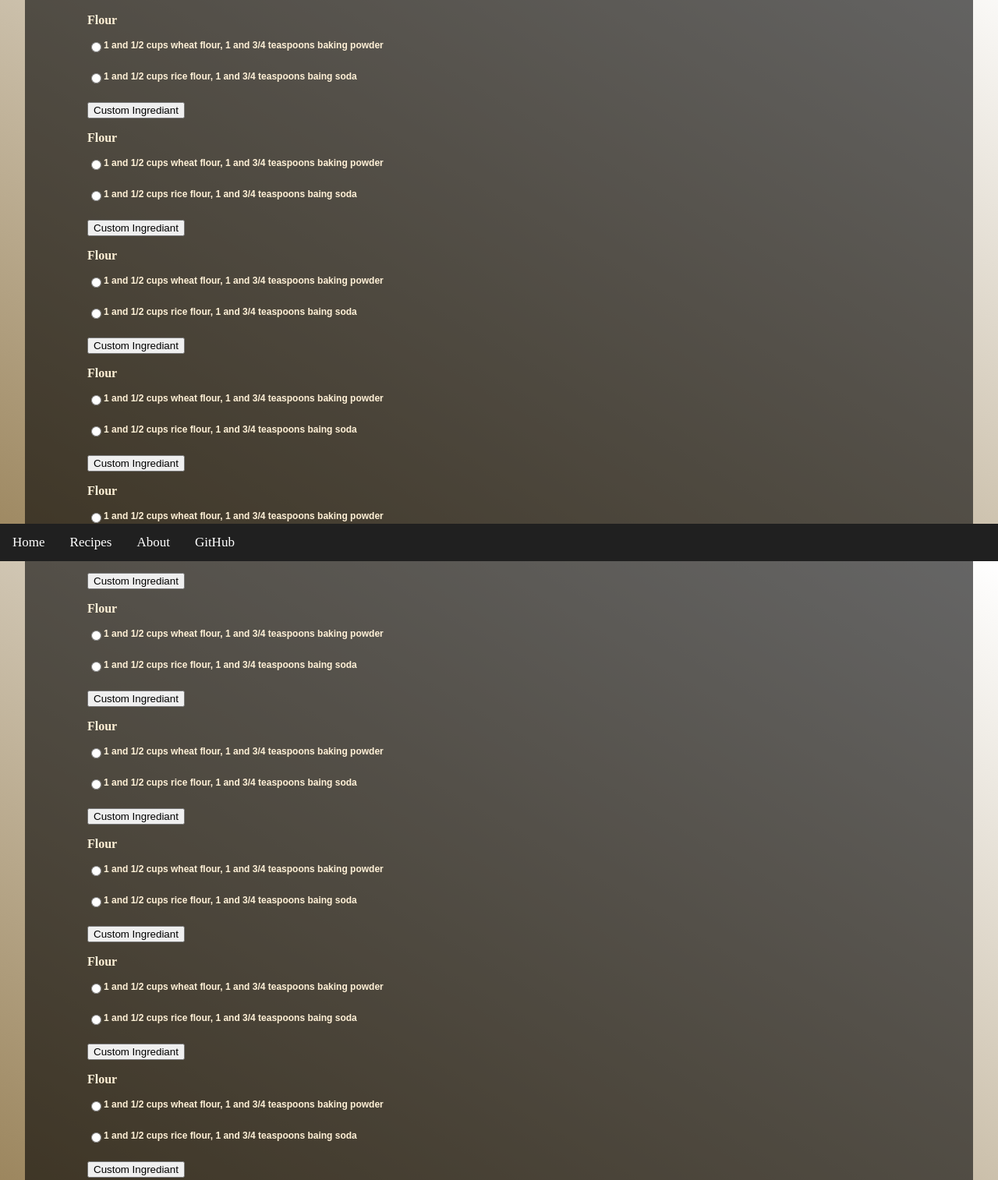
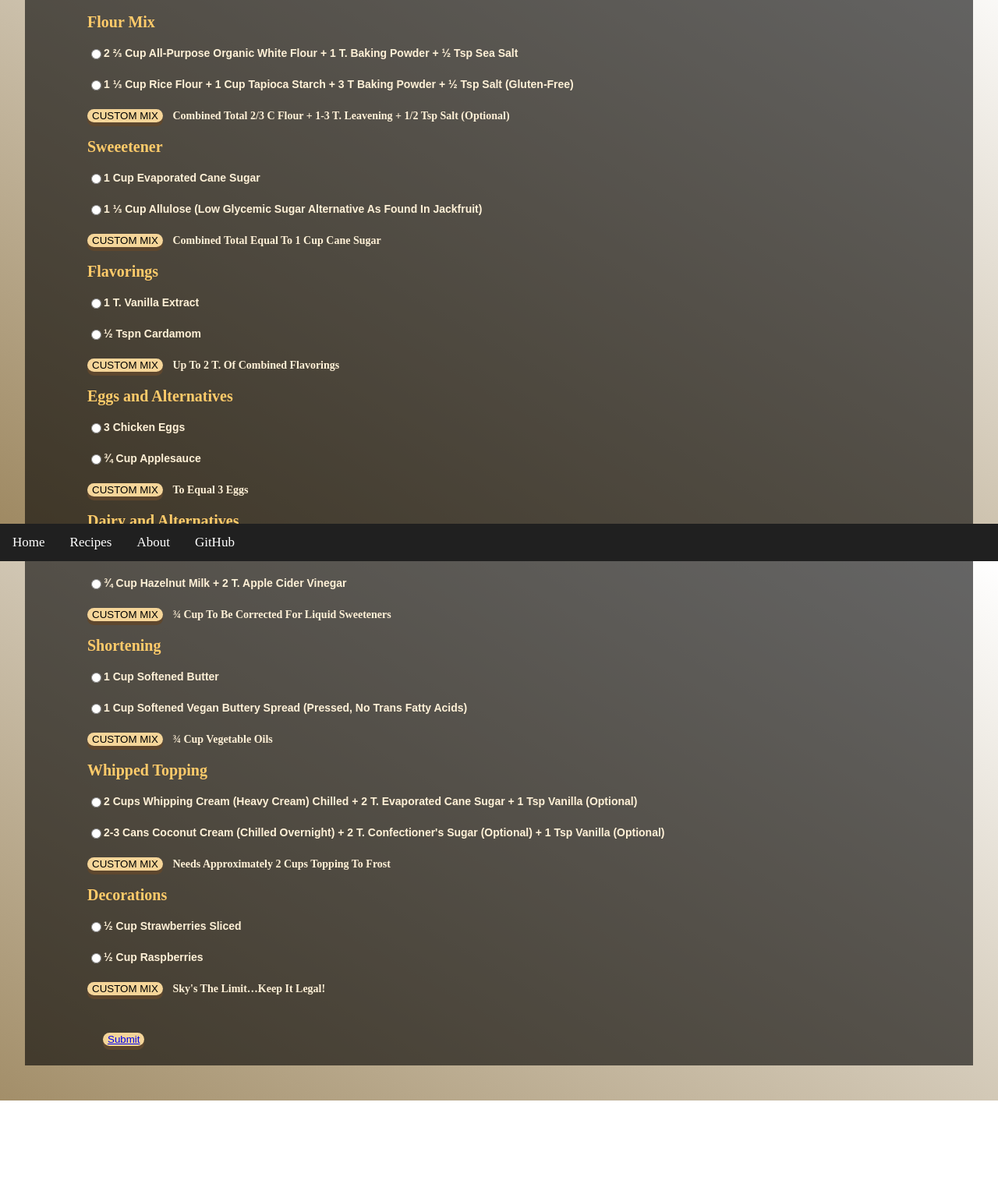
Before and after one commit to Julian-Gallegos/cake-for-all, a plain HTML site: page ingrediants.html in a window 1280 px wide. Shown: the part 80-1594 px from the top of the page at 78% size. After the commit the page ends 1492 px from the top, so only its background shows below. Drawn offline with Linux system fonts and the light colour scheme; a web font is replaced by a local one.

Commit message:
Ingrediants page filled out

```diff
--- a/css/styles.css
+++ b/css/styles.css
@@ -121,11 +121,30 @@ ul[class=radios] li {
 }
 
 p {
-    font-size: 16px;
-    color: rgb(255, 241, 215);
+    font-size: 20px;
+    color: rgb(255, 203, 106);
 }
 
-button[class=submit] {
+.custom {
+    background-color: rgb(245, 213, 153);
+    color: black;
+    box-shadow: 0 5px rgb(94, 71, 46);
+    border: none;
+    border-radius: 15px;
+    text-transform: capitalize;
+}
+
+.custom:hover {
+    background-color: rgb(216, 166, 75);
+    color: black;
+}
+
+.custom:active {
+    box-shadow: 0 3px rgba(0,0,0,.1);
+    transform: translateY(4px);
+}
+
+.submit {
     margin-left: 100px;
 }
 
@@ -139,11 +158,19 @@ button[class=submit] {
 }
 .label {
     height:40px;
-    font-size:12px;
+    font-size:14px;
     color: rgb(255, 241, 215);
     font-weight:bold;
     font-family:Arial, sans-serif;
     float:left;
+    text-transform: capitalize;
+}
+
+.customtext {
+    color: rgb(255, 241, 215);
+    font-size:14px;
+    text-transform: capitalize;
+    padding-left: 10px;
 }
 
 .clear {
--- a/ingrediants.html
+++ b/ingrediants.html
@@ -16,118 +16,96 @@
             <h1 class="ingrediants">
                 <ul class="radios">
                     <li>
-                        <p>Flour</p>
+                        <p>Flour Mix</p>
                         <div class="radio"><input type="radio" name="flour" id="flour1" value1="dryIngrediants" value="0"></div>
                         <!-- Refer to values when referencing radios that are clicked on, check backend list corresponding with value1 and dereference at index corresponding with value  -->
-                        <div class="label">1 and 1/2 cups wheat flour, 1 and 3/4 teaspoons baking powder</div>
+                        <label for="flour1" class="label">2 ⅔ cup all-purpose organic white flour + 1 T. Baking powder + ½ tsp sea salt </label>
                         <div class="clear"></div>
-                        <div class="radio"><input type="radio" name="flour" id="flour2" value=" 1 and 1/2 cups wheat flour, 1 and 3/4 teaspoons baking powder"></div>
-                        <div class="label">1 and 1/2 cups rice flour, 1 and 3/4 teaspoons baing soda</div>
+                        <div class="radio"><input type="radio" name="flour" id="flour2" value1="dryIngrediants" value="1"></div>
+                        <label for="flour2" class="label">1 ⅓ cup Rice Flour + 1 cup Tapioca Starch + 3 T Baking Powder + ½ tsp Salt (Gluten-free)</label>
                         <div class="clear"></div>
-                        <button class="custom">Custom Ingrediant</button>
+                        <button class="custom" id="customflour">CUSTOM MIX</button>
+                        <label class="customtext">Combined total 2/3 c flour + 1-3 T. leavening + 1/2 tsp salt (optional)</label>
                     </li>
                     <li>
-                        <p>Flour</p>
-                        <div class="radio"><input type="radio" name="flour" id="flour1" value=" 1 and 1/2 cups wheat flour, 1 and 3/4 teaspoons baking powder"></div>
-                        <div class="label">1 and 1/2 cups wheat flour, 1 and 3/4 teaspoons baking powder</div>
+                        <p>Sweeetener</p>
+                        <div class="radio"><input type="radio" name="sweet" id="sweet1" value1="sugarIngrediants" value="0"></div>
+                        <label for="sweet1" class="label">1 cup Evaporated Cane Sugar</label>
                         <div class="clear"></div>
-                        <div class="radio"><input type="radio" name="flour" id="flour2" value=" 1 and 1/2 cups wheat flour, 1 and 3/4 teaspoons baking powder"></div>
-                        <div class="label">1 and 1/2 cups rice flour, 1 and 3/4 teaspoons baing soda</div>
+                        <div class="radio"><input type="radio" name="sweet" id="sweet2" value1="sugarIngrediants" value="1"></div>
+                        <label for="sweet2" class="label">1 ⅓ cup allulose (low glycemic sugar alternative as found in Jackfruit)</label>
                         <div class="clear"></div>
-                        <button class="custom">Custom Ingrediant</button>
+                        <button class="custom" id="customsweet">CUSTOM MIX</button>
+                        <label class="customtext">combined total equal to 1 cup cane sugar</label>
                     </li>
                     <li>
-                        <p>Flour</p>
-                        <div class="radio"><input type="radio" name="flour" id="flour1" value=" 1 and 1/2 cups wheat flour, 1 and 3/4 teaspoons baking powder"></div>
-                        <div class="label">1 and 1/2 cups wheat flour, 1 and 3/4 teaspoons baking powder</div>
+                        <p>Flavorings</p>
+                        <div class="radio"><input type="radio" name="flour" id="flavor1" value1="Ingrediants" value="0"></div>
+                        <label for="flavor1" class="label">1 T. vanilla extract</label>
                         <div class="clear"></div>
-                        <div class="radio"><input type="radio" name="flour" id="flour2" value=" 1 and 1/2 cups wheat flour, 1 and 3/4 teaspoons baking powder"></div>
-                        <div class="label">1 and 1/2 cups rice flour, 1 and 3/4 teaspoons baing soda</div>
+                        <div class="radio"><input type="radio" name="flour" id="flavor2" value1="Ingrediants" value="1"></div>
+                        <label for="flavor2" class="label">½ tspn Cardamom</label>
                         <div class="clear"></div>
-                        <button class="custom">Custom Ingrediant</button>
+                        <button class="custom" id="customflavor">CUSTOM MIX</button>
+                        <label class="customtext">up to 2 T. of combined flavorings</label>
                     </li>
                     <li>
-                        <p>Flour</p>
-                        <div class="radio"><input type="radio" name="flour" id="flour1" value=" 1 and 1/2 cups wheat flour, 1 and 3/4 teaspoons baking powder"></div>
-                        <div class="label">1 and 1/2 cups wheat flour, 1 and 3/4 teaspoons baking powder</div>
+                        <p>Eggs and Alternatives</p>
+                        <div class="radio"><input type="radio" name="flour" id="egg1" value1="Ingrediants" value="0"></div>
+                        <label for="egg1" class="label">3 chicken eggs</label>
                         <div class="clear"></div>
-                        <div class="radio"><input type="radio" name="flour" id="flour2" value=" 1 and 1/2 cups wheat flour, 1 and 3/4 teaspoons baking powder"></div>
-                        <div class="label">1 and 1/2 cups rice flour, 1 and 3/4 teaspoons baing soda</div>
+                        <div class="radio"><input type="radio" name="flour" id="egg2" value1="Ingrediants" value="1"></div>
+                        <label for="egg2" class="label">¾ cup applesauce</label>
                         <div class="clear"></div>
-                        <button class="custom">Custom Ingrediant</button>
+                        <button class="custom" id="customegg">CUSTOM MIX</button>
+                        <label class="customtext">to equal 3 eggs</label>
                     </li>
                     <li>
-                        <p>Flour</p>
-                        <div class="radio"><input type="radio" name="flour" id="flour1" value=" 1 and 1/2 cups wheat flour, 1 and 3/4 teaspoons baking powder"></div>
-                        <div class="label">1 and 1/2 cups wheat flour, 1 and 3/4 teaspoons baking powder</div>
+                        <p>Dairy and Alternatives</p>
+                        <div class="radio"><input type="radio" name="flour" id="dairy1" value1="Ingrediants" value="0"></div>
+                        <label for="dairy1" class="label">¾ cup whole cowmilk</label>
                         <div class="clear"></div>
-                        <div class="radio"><input type="radio" name="flour" id="flour2" value=" 1 and 1/2 cups wheat flour, 1 and 3/4 teaspoons baking powder"></div>
-                        <div class="label">1 and 1/2 cups rice flour, 1 and 3/4 teaspoons baing soda</div>
+                        <div class="radio"><input type="radio" name="flour" id="dairy2" value1="Ingrediants" value="1"></div>
+                        <label for="dairy2" class="label">¾ cup Hazelnut milk + 2 T. apple cider vinegar</label>
                         <div class="clear"></div>
-                        <button class="custom">Custom Ingrediant</button>
+                        <button class="custom" id="customdairy">CUSTOM MIX</button>
+                        <label class="customtext">¾ cup to be corrected for liquid sweeteners</label>
                     </li>
                     <li>
-                        <p>Flour</p>
-                        <div class="radio"><input type="radio" name="flour" id="flour1" value=" 1 and 1/2 cups wheat flour, 1 and 3/4 teaspoons baking powder"></div>
-                        <div class="label">1 and 1/2 cups wheat flour, 1 and 3/4 teaspoons baking powder</div>
+                        <p>Shortening</p>
+                        <div class="radio"><input type="radio" name="flour" id="shortening1" value1="Ingrediants" value="0"></div>
+                        <label for="shortening1" class="label">1 cup softened butter</label>
                         <div class="clear"></div>
-                        <div class="radio"><input type="radio" name="flour" id="flour2" value=" 1 and 1/2 cups wheat flour, 1 and 3/4 teaspoons baking powder"></div>
-                        <div class="label">1 and 1/2 cups rice flour, 1 and 3/4 teaspoons baing soda</div>
+                        <div class="radio"><input type="radio" name="flour" id="shortening2" value1="Ingrediants" value="1"></div>
+                        <label for="shortening2" class="label">1 cup softened vegan buttery spread (pressed, no trans fatty acids)</label>
                         <div class="clear"></div>
-                        <button class="custom">Custom Ingrediant</button>
+                        <button class="custom" id="customshortening">CUSTOM MIX</button>
+                        <label class="customtext">¾ cup vegetable oils</label>
                     </li>
                     <li>
-                        <p>Flour</p>
-                        <div class="radio"><input type="radio" name="flour" id="flour1" value=" 1 and 1/2 cups wheat flour, 1 and 3/4 teaspoons baking powder"></div>
-                        <div class="label">1 and 1/2 cups wheat flour, 1 and 3/4 teaspoons baking powder</div>
+                        <p>Whipped Topping</p>
+                        <div class="radio"><input type="radio" name="flour" id="topping1" value1="Ingrediants" value="0"></div>
+                        <label for="topping1" class="label">2 cups whipping cream (heavy cream) chilled + 2 T. evaporated cane sugar + 1 tsp vanilla (optional)</label>
                         <div class="clear"></div>
-                        <div class="radio"><input type="radio" name="flour" id="flour2" value=" 1 and 1/2 cups wheat flour, 1 and 3/4 teaspoons baking powder"></div>
-                        <div class="label">1 and 1/2 cups rice flour, 1 and 3/4 teaspoons baing soda</div>
+                        <div class="radio"><input type="radio" name="flour" id="topping2" value1="Ingrediants" value="1"></div>
+                        <label for="topping2" class="label">2-3 cans Coconut Cream (chilled overnight) + 2 T. confectioner's sugar (optional) + 1 tsp vanilla (optional)</label>
                         <div class="clear"></div>
-                        <button class="custom">Custom Ingrediant</button>
+                        <button class="custom" id="customtopping">CUSTOM MIX</button>
+                        <label class="customtext">needs approximately 2 cups topping to frost</label>
                     </li>
                     <li>
-                        <p>Flour</p>
-                        <div class="radio"><input type="radio" name="flour" id="flour1" value=" 1 and 1/2 cups wheat flour, 1 and 3/4 teaspoons baking powder"></div>
-                        <div class="label">1 and 1/2 cups wheat flour, 1 and 3/4 teaspoons baking powder</div>
+                        <p>Decorations</p>
+                        <div class="radio"><input type="radio" name="flour" id="decoration1" value1="Ingrediants" value="0"></div>
+                        <label for="decoration1" class="label">½ cup strawberries sliced</label>
                         <div class="clear"></div>
-                        <div class="radio"><input type="radio" name="flour" id="flour2" value=" 1 and 1/2 cups wheat flour, 1 and 3/4 teaspoons baking powder"></div>
-                        <div class="label">1 and 1/2 cups rice flour, 1 and 3/4 teaspoons baing soda</div>
+                        <div class="radio"><input type="radio" name="flour" id="decoration2" value1="Ingrediants" value="1"></div>
+                        <label for="decoration2" class="label">½ cup Raspberries</label>
                         <div class="clear"></div>
-                        <button class="custom">Custom Ingrediant</button>
-                    </li>
-                    <li>
-                        <p>Flour</p>
-                        <div class="radio"><input type="radio" name="flour" id="flour1" value=" 1 and 1/2 cups wheat flour, 1 and 3/4 teaspoons baking powder"></div>
-                        <div class="label">1 and 1/2 cups wheat flour, 1 and 3/4 teaspoons baking powder</div>
-                        <div class="clear"></div>
-                        <div class="radio"><input type="radio" name="flour" id="flour2" value=" 1 and 1/2 cups wheat flour, 1 and 3/4 teaspoons baking powder"></div>
-                        <div class="label">1 and 1/2 cups rice flour, 1 and 3/4 teaspoons baing soda</div>
-                        <div class="clear"></div>
-                        <button class="custom">Custom Ingrediant</button>
-                    </li>
-                    <li>
-                        <p>Flour</p>
-                        <div class="radio"><input type="radio" name="flour" id="flour1" value=" 1 and 1/2 cups wheat flour, 1 and 3/4 teaspoons baking powder"></div>
-                        <div class="label">1 and 1/2 cups wheat flour, 1 and 3/4 teaspoons baking powder</div>
-                        <div class="clear"></div>
-                        <div class="radio"><input type="radio" name="flour" id="flour2" value=" 1 and 1/2 cups wheat flour, 1 and 3/4 teaspoons baking powder"></div>
-                        <div class="label">1 and 1/2 cups rice flour, 1 and 3/4 teaspoons baing soda</div>
-                        <div class="clear"></div>
-                        <button class="custom">Custom Ingrediant</button>
-                    </li>
-                    <li>
-                        <p>Flour</p>
-                        <div class="radio"><input type="radio" name="flour" id="flour1" value=" 1 and 1/2 cups wheat flour, 1 and 3/4 teaspoons baking powder"></div>
-                        <div class="label">1 and 1/2 cups wheat flour, 1 and 3/4 teaspoons baking powder</div>
-                        <div class="clear"></div>
-                        <div class="radio"><input type="radio" name="flour" id="flour2" value=" 1 and 1/2 cups wheat flour, 1 and 3/4 teaspoons baking powder"></div>
-                        <div class="label">1 and 1/2 cups rice flour, 1 and 3/4 teaspoons baing soda</div>
-                        <div class="clear"></div>
-                        <button class="custom">Custom Ingrediant</button>
+                        <button class="custom" id="customdecoration">CUSTOM MIX</button>
+                        <label class="customtext">sky's the limit…keep it legal!</label>
                     </li>
                 </ul>
-                <button class="submit"><a href="finish.html">Submit</a></button>
+                <button class="submit custom"><a href="finish.html">Submit</a></button>
             </h1>
         </div>
         <footer class="navbar">
```
